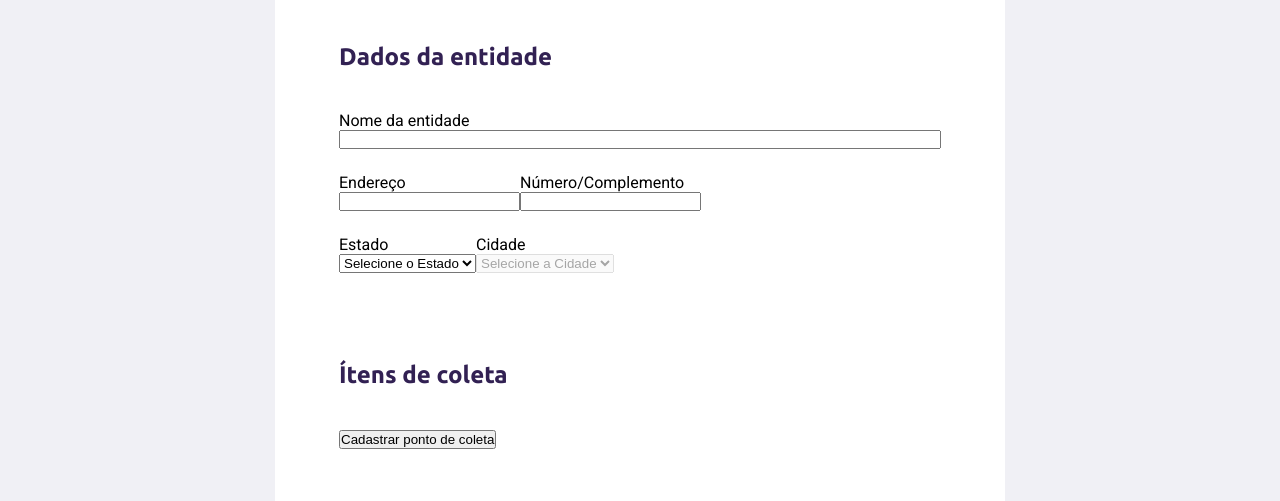
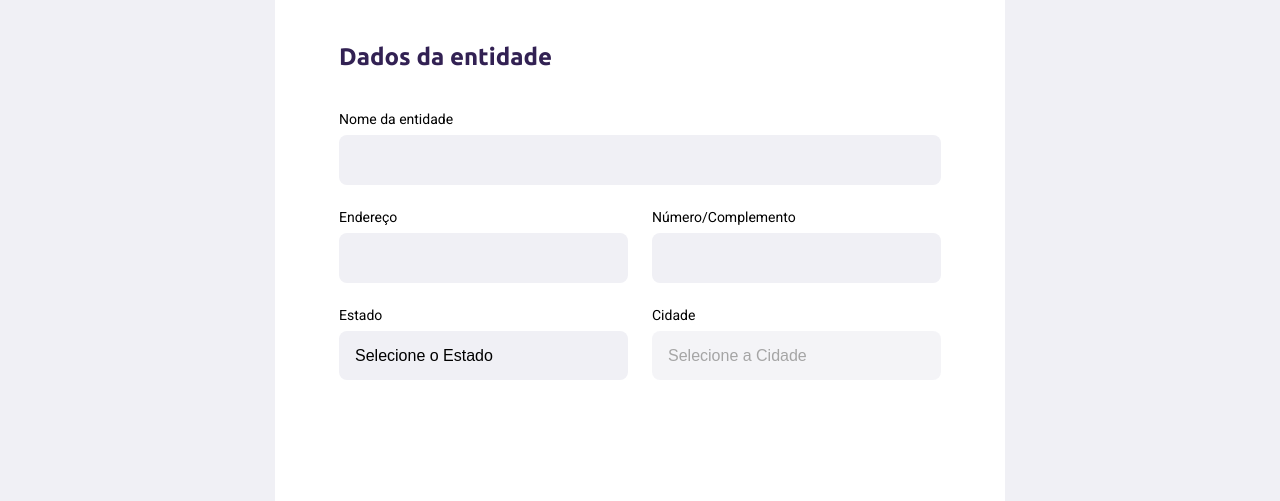
Before and after one commit to Kennedyr3/Ecoleta, a plain HTML site: page create-point.html in a window 1280 px wide. Shown: the part 299-800 px from the top of the page. Drawn offline with Linux system fonts and the light colour scheme.

Commit message:
Finalização de create-point

```diff
--- a/create-point.html
+++ b/create-point.html
@@ -71,10 +71,6 @@
 
             <fieldset>
 
-                <legend>
-                    <h2>Ítens de coleta</h2>
-                </legend>
-
             </fieldset>
 
             <button type="submit">Cadastrar ponto de coleta</button>
--- a/styles/create-point.css
+++ b/styles/create-point.css
@@ -54,6 +54,7 @@ form legend h2 {
 }
 
 form .field {
+    flex: 1;
     display: flex;
     flex-direction: column;
     margin-bottom: 24px;
@@ -62,3 +63,45 @@ form .field {
 form .field-group {
     display: flex;
 }
+
+form input, form select {
+    background-color: #f0f0f5;
+    border: 0;
+    padding: 16px;
+    font-size: 16px;
+    border-radius: 8px;
+    /* outline: none; retira a seleção no input ao clicar*/
+}
+
+form select {
+    -webkit-appearance: none;
+    -moz-appearance: none;
+    appearance: none;
+}
+
+form label {
+    font-size: 14px;
+    margin-bottom: 8px;
+}
+
+form .field-group .field + .field {
+    margin-left: 24px;
+}
+
+form button {
+    width: 260px;
+    height: 56px;
+    background-color: var(--primary-color);
+    border-radius: 8px;
+    color: white;
+    font-weight: bold;
+    font-size: 16px;
+    border: 0;
+    margin-top: 40px;
+    /* original 400ms */
+    transition: background-color 900ms;
+}
+
+form button:hover {
+    background-color: #2fb86e;
+}
```
